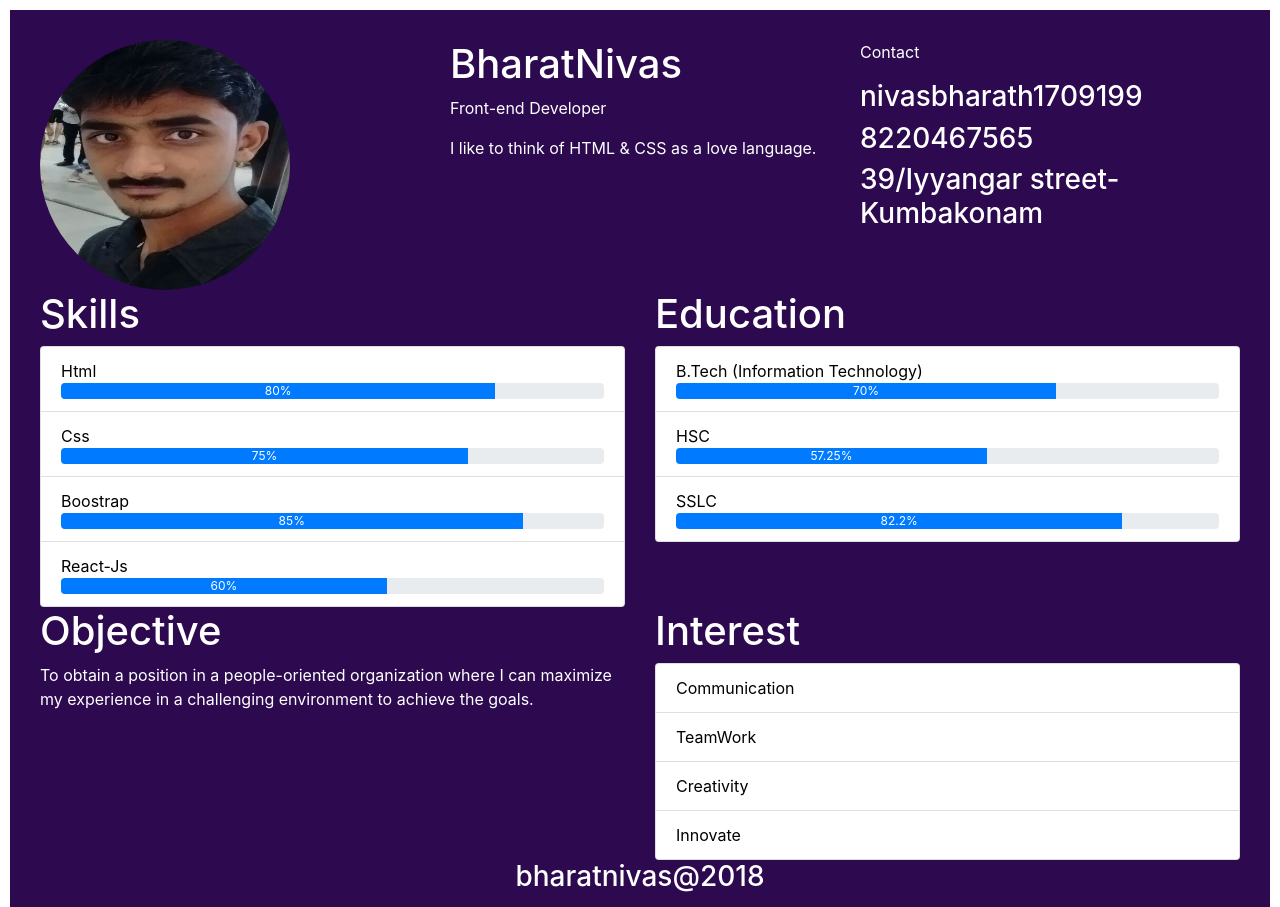
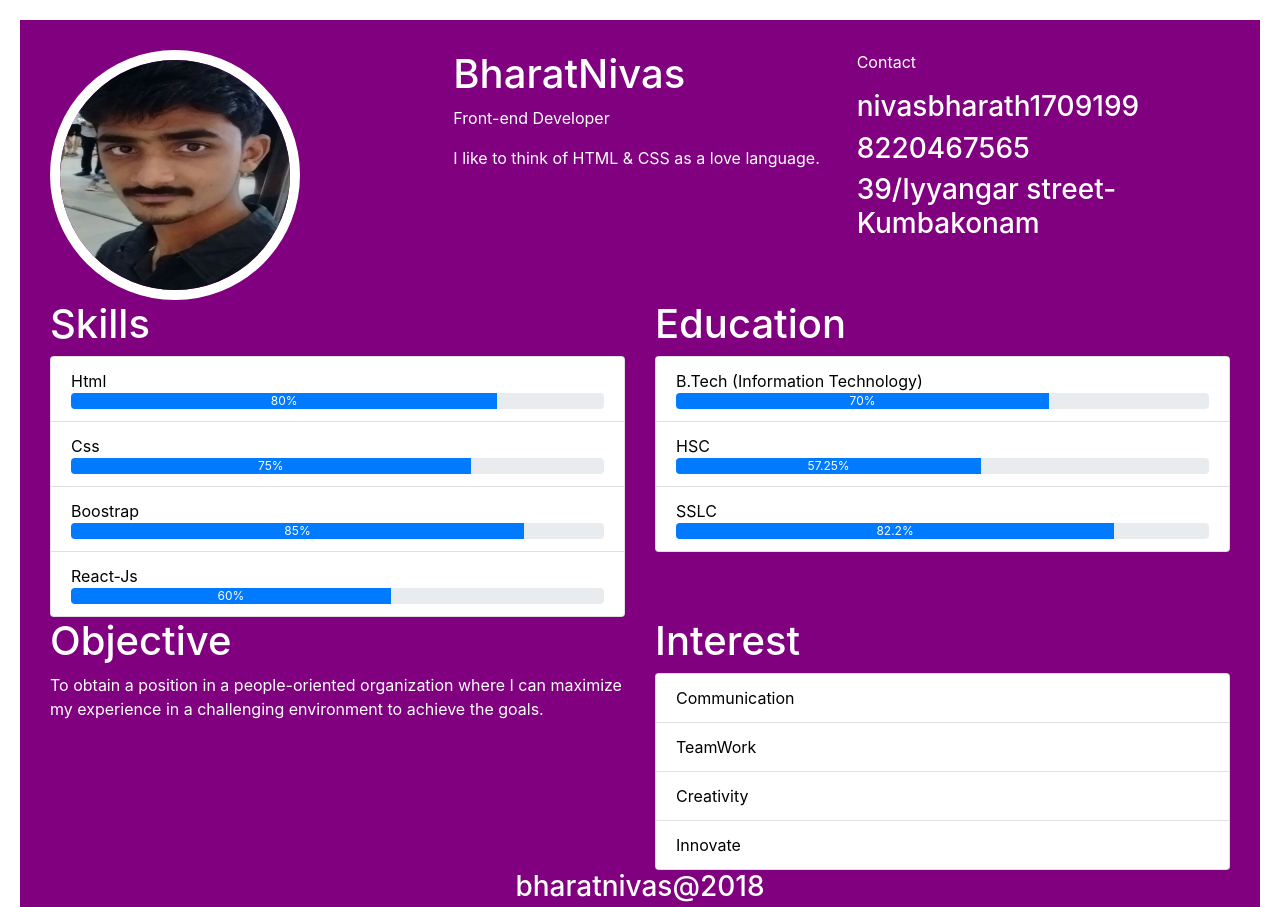
Before and after one commit to bharatnivas/profile, a plain HTML site: page index.html in a window 1280 px wide. Shown: the top 907 px of the page. Drawn offline with nearby package versions, Linux system fonts and the light colour scheme.

Commit message:
color updated

```diff
--- a/styles.css
+++ b/styles.css
@@ -1,17 +1,17 @@
 body {
-    color:#fff;
+    color:white;
     width:100%;
     height:100%;
-    background-color: #2d094f;
+    background-color: purple;
 }
 .rounded-circle {
 /*    padding: 20px 43px 26px 20px;*/
-/*    border: 1px solid #fff;*/
+    border: 10px solid #fff;
 }
 .full-page
 {
     padding:30px 30px;
-    border:10px solid #fff;
+    border:20px solid #fff;
 }
 .list-group
 {
```
